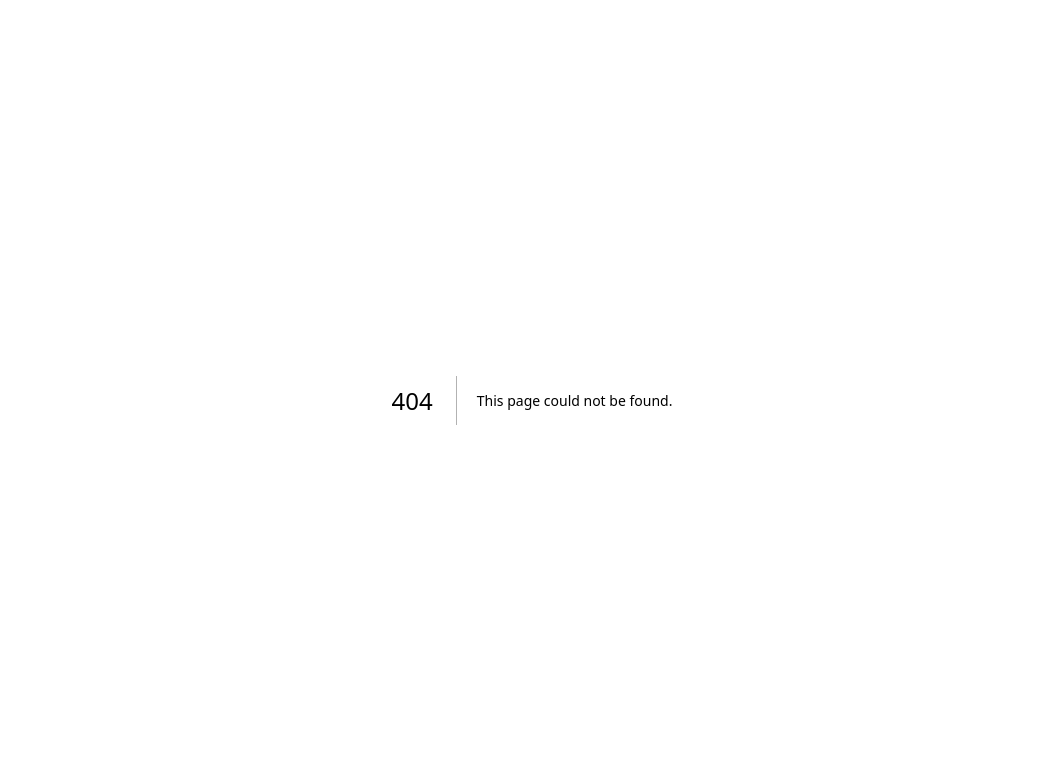
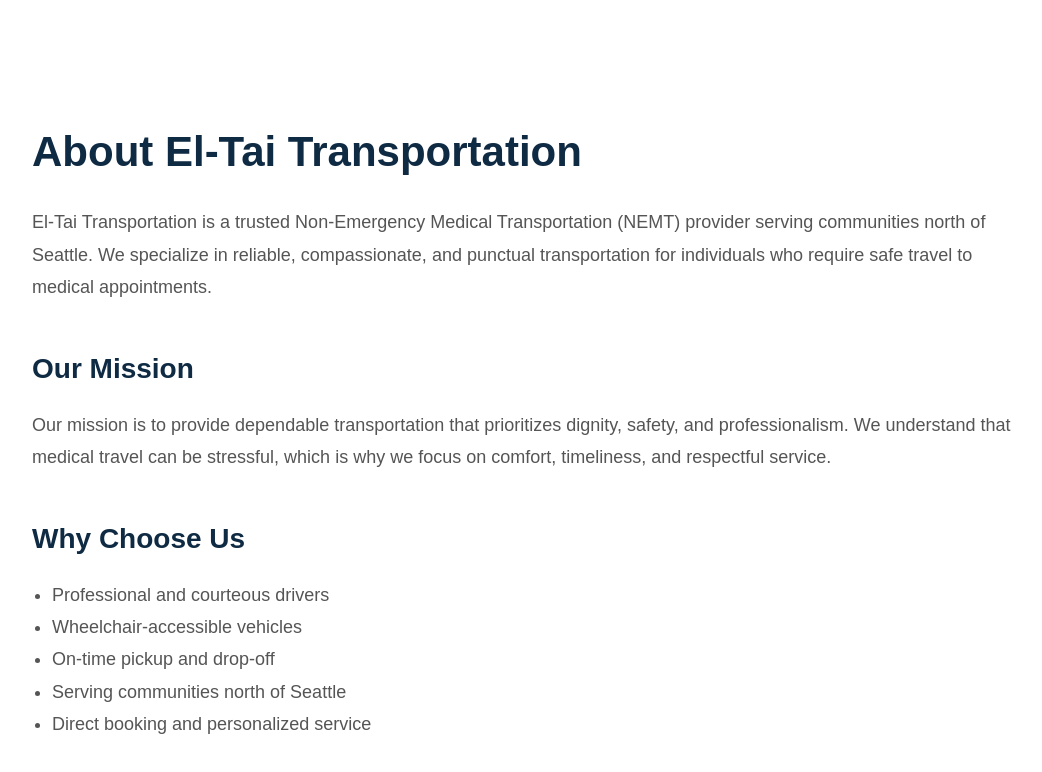
Before and after one commit to WillieKM/el-tai-nemt-v2, a Next.js app: page /about in a window 1280 px wide. Before the commit this address had no page. Shown: the top 772 px of the page, without its empty margins (108-1150 px from the left). Built offline with nearby package versions, Linux system fonts and the light colour scheme.

Commit message:
Create page.tsx
add about page

```diff
--- /dev/null
+++ b/app/about/page.tsx
@@ -0,0 +1,40 @@
+export default function About() {
+  return (
+    <main style={{ fontFamily: "Arial, sans-serif", padding: "100px 20px", maxWidth: "1000px", margin: "0 auto" }}>
+
+      <h1 style={{ fontSize: "42px", color: "#0F2A43", marginBottom: "30px" }}>
+        About El-Tai Transportation
+      </h1>
+
+      <p style={{ fontSize: "18px", lineHeight: 1.8, color: "#555", marginBottom: "30px" }}>
+        El-Tai Transportation is a trusted Non-Emergency Medical Transportation (NEMT)
+        provider serving communities north of Seattle. We specialize in reliable,
+        compassionate, and punctual transportation for individuals who require safe
+        travel to medical appointments.
+      </p>
+
+      <h2 style={{ fontSize: "28px", color: "#0F2A43", marginTop: "50px" }}>
+        Our Mission
+      </h2>
+
+      <p style={{ fontSize: "18px", lineHeight: 1.8, color: "#555" }}>
+        Our mission is to provide dependable transportation that prioritizes dignity,
+        safety, and professionalism. We understand that medical travel can be stressful,
+        which is why we focus on comfort, timeliness, and respectful service.
+      </p>
+
+      <h2 style={{ fontSize: "28px", color: "#0F2A43", marginTop: "50px" }}>
+        Why Choose Us
+      </h2>
+
+      <ul style={{ fontSize: "18px", lineHeight: 1.8, color: "#555", paddingLeft: "20px" }}>
+        <li>Professional and courteous drivers</li>
+        <li>Wheelchair-accessible vehicles</li>
+        <li>On-time pickup and drop-off</li>
+        <li>Serving communities north of Seattle</li>
+        <li>Direct booking and personalized service</li>
+      </ul>
+
+    </main>
+  );
+}
```
